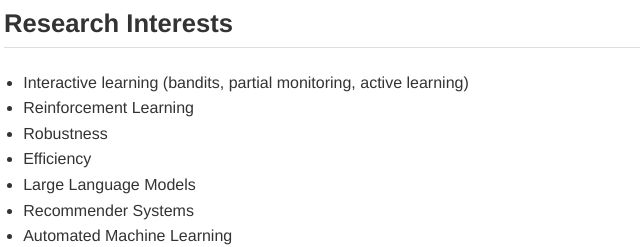
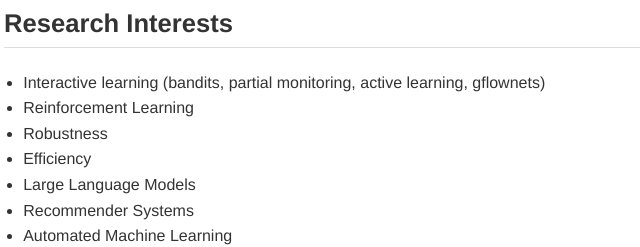
Before and after one commit to MaxHeuillet/maxime-heuillet.github.io, a plain HTML site: page index.html in a window 1280 px wide. Shown: the part 471-718 px from the top of the page, 186-826 px from the left. Drawn offline with Linux system fonts and the light colour scheme.

Commit message:
update index

```diff
--- a/index.html
+++ b/index.html
@@ -84,7 +84,7 @@
 
   <h2>Research Interests</h2>
   <ul>
-    <li> Interactive learning (bandits, partial monitoring, active learning) </li>
+    <li> Interactive learning (bandits, partial monitoring, active learning, gflownets) </li>
     <li> Reinforcement Learning </li>
     <li> Robustness </li>
     <li> Efficiency </li>
```
